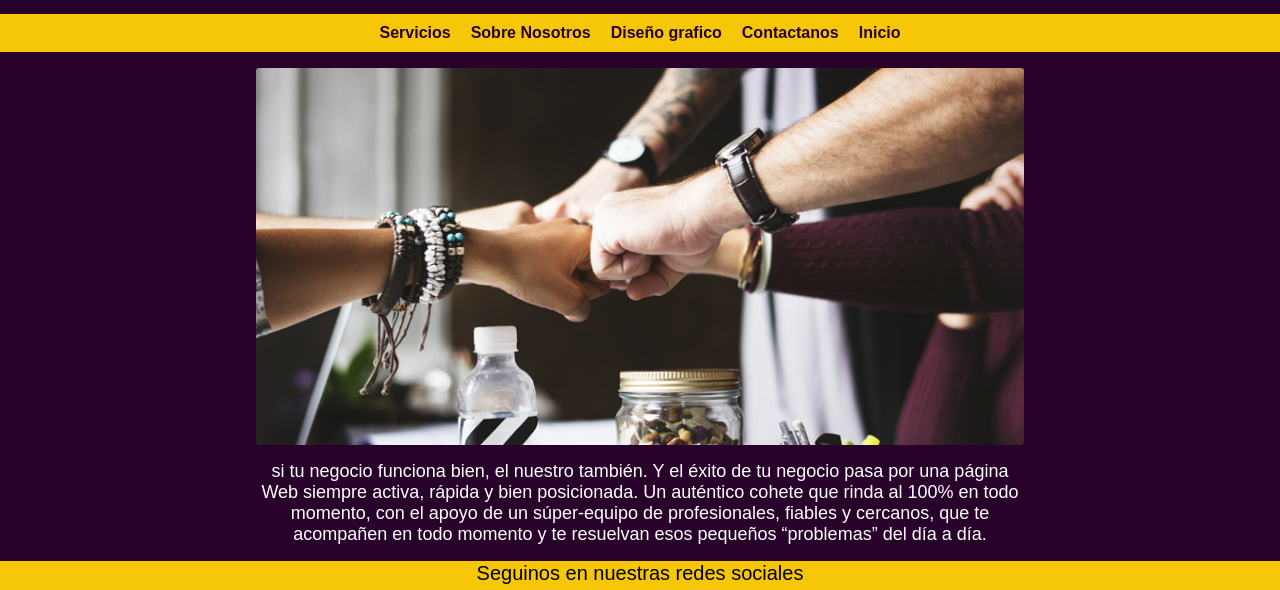
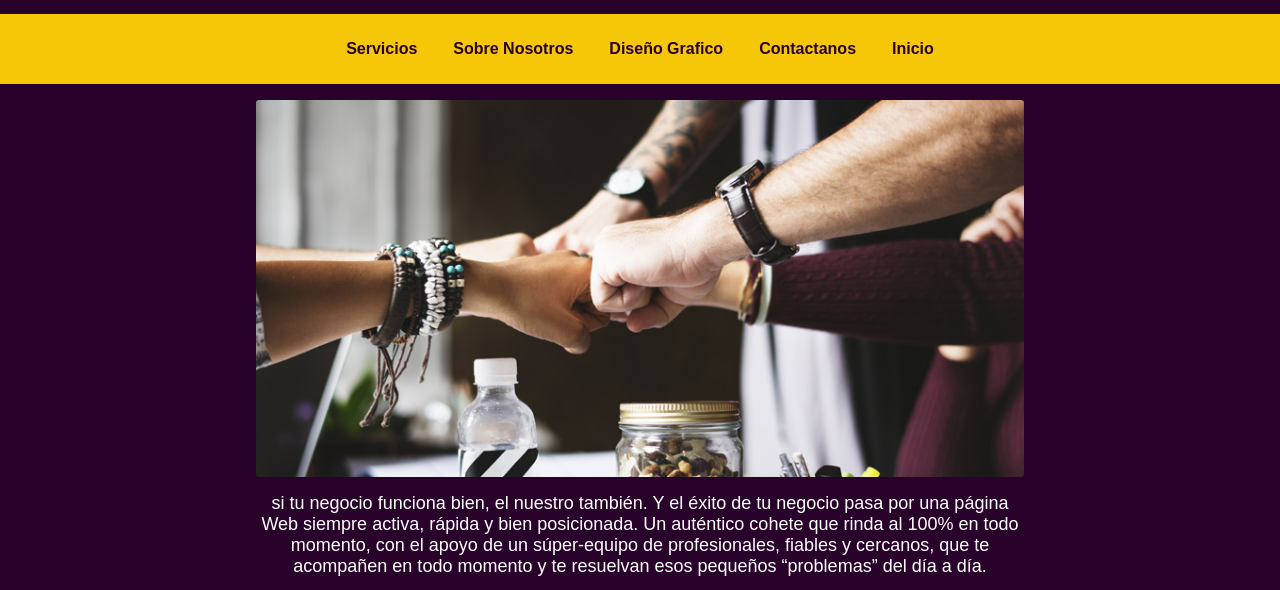
Before and after one commit to Juliandeluca/proyecto-elevarte, a plain HTML site: page paginas/sobrenosotros.html in a window 1280 px wide. Shown: the part 104-694 px from the top of the page. Drawn offline with nearby package versions, Linux system fonts and the light colour scheme.

Commit message:
nav y footer boostrap

```diff
--- a/css/main.css
+++ b/css/main.css
@@ -26,6 +26,9 @@ header {
   padding: 0px;
 }
 
+.menu-burger{
+  background-color: black;
+}
 .logo {
   width: 50%;
   margin-bottom: 5rem;
--- a/paginas/sobrenosotros.html
+++ b/paginas/sobrenosotros.html
@@ -20,22 +20,38 @@
       <a class="cont-logo" href="../index.html">
         <img class="logo animate__heartBeat" src="../multimedia/logo.png" alt="logo">
       </a>
-      <nav>
+      <!-- LINK-NAV -->
 
-        <!-- LINK-NAV -->
 
-        <ul>
-          <div class="parte-arriba">
-            <li><a class="item-1" href="servicios.html">Servicios</a></li>
-            <li><a class="item-1" href="sobrenosotros.html">Sobre Nosotros</a></li>
+      <nav class="navbar navbar-expand-lg navbar-light">
+        <div class="container-fluid">
+          <button class="navbar-toggler" type="button" data-bs-toggle="collapse" data-bs-target="#navbarNavDropdown"
+            aria-controls="navbarNavDropdown" aria-expanded="false" aria-label="Toggle navigation">
+            <span class="navbar-toggler-icon"></span>
+          </button>
+          <div class="collapse navbar-collapse" id="navbarNavDropdown">
+            <ul class="navbar-nav">
+              <li class="nav-item">
+                <a class="nav-link" href="servicios.html">Servicios</a>
+              </li>
+              <li class="nav-item">
+                <a class="nav-link" href="sobrenosotros.html">Sobre Nosotros</a>
+              </li>
+              <li class="nav-item">
+                <a class="nav-link" href="dgrafico.html">Diseño Grafico</a>
+              </li>
+              <li class="nav-item">
+                <a class="nav-link" href="contactanos.html">Contactanos</a>
+              </li>
+              <li class="nav-item">
+                <a class="nav-link" href="../index.html">Inicio</a>
+              </li>
+            </ul>
           </div>
-          <div class="parte-abajo">
-            <li><a class="item-1" href="dgrafico.html">Diseño grafico</a></li>
-            <li><a class="item-1" href="contactanos.html">Contactanos</a></li>
-            <li><a class="item-1 inicio" href="../index.html">Inicio</a></li>
-          </div>
-        </ul>
+        </div>
       </nav>
+
+      <!-- FIN NAVBAR -->
     </header>
     <div class="cont-nos">
       <img class="nosotros" src="../multimedia/nosotros.jpg" alt="nosotros">
```
Also changed, not shown: index.html (+26 -21 lines), paginas/contactanos.html (+26 -14 lines), paginas/dgrafico.html (+26 -14 lines), paginas/servicios.html (+26 -15 lines), bootstrap-5.1.3-dist/css/bootstrap.css.
